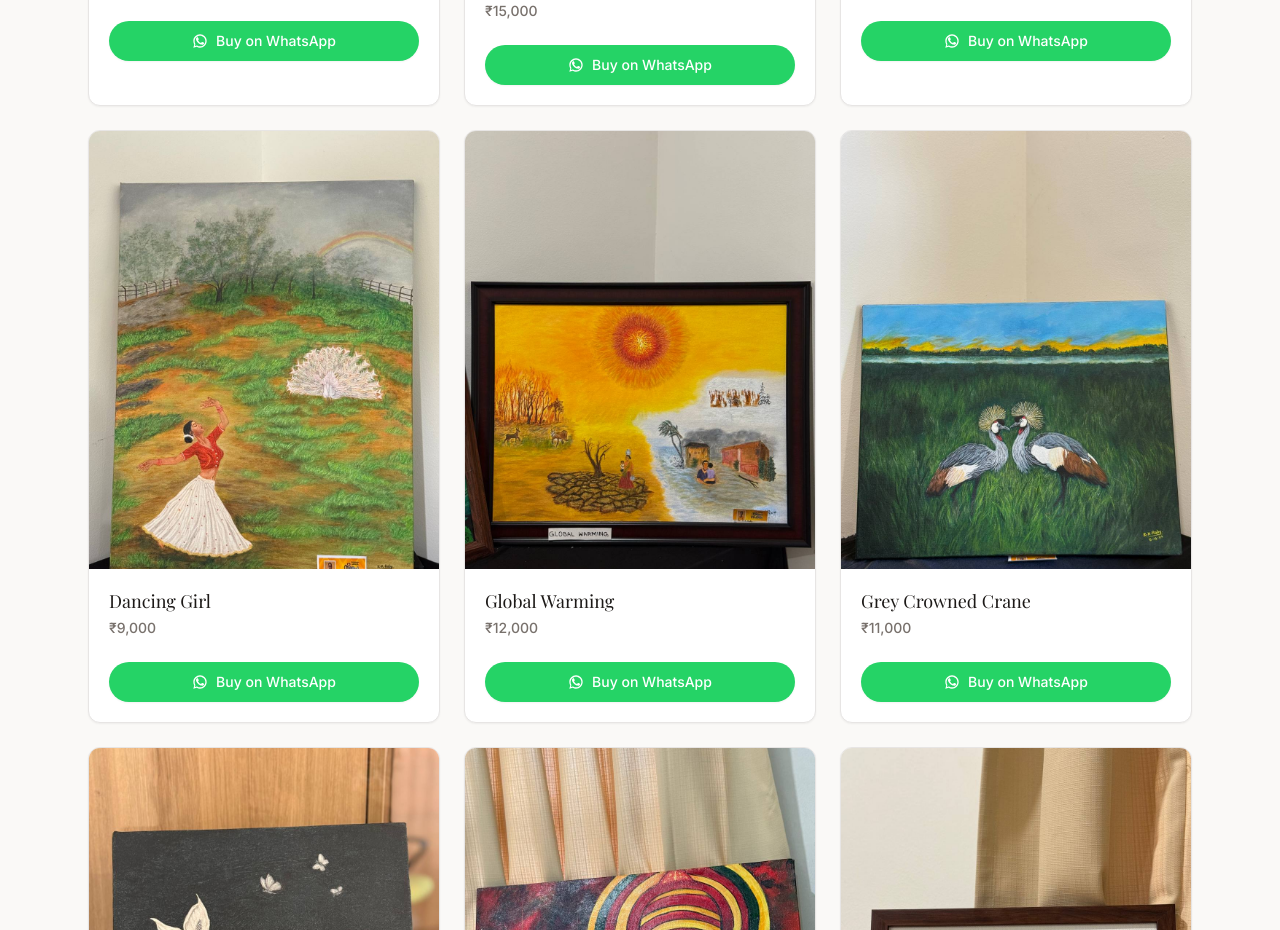
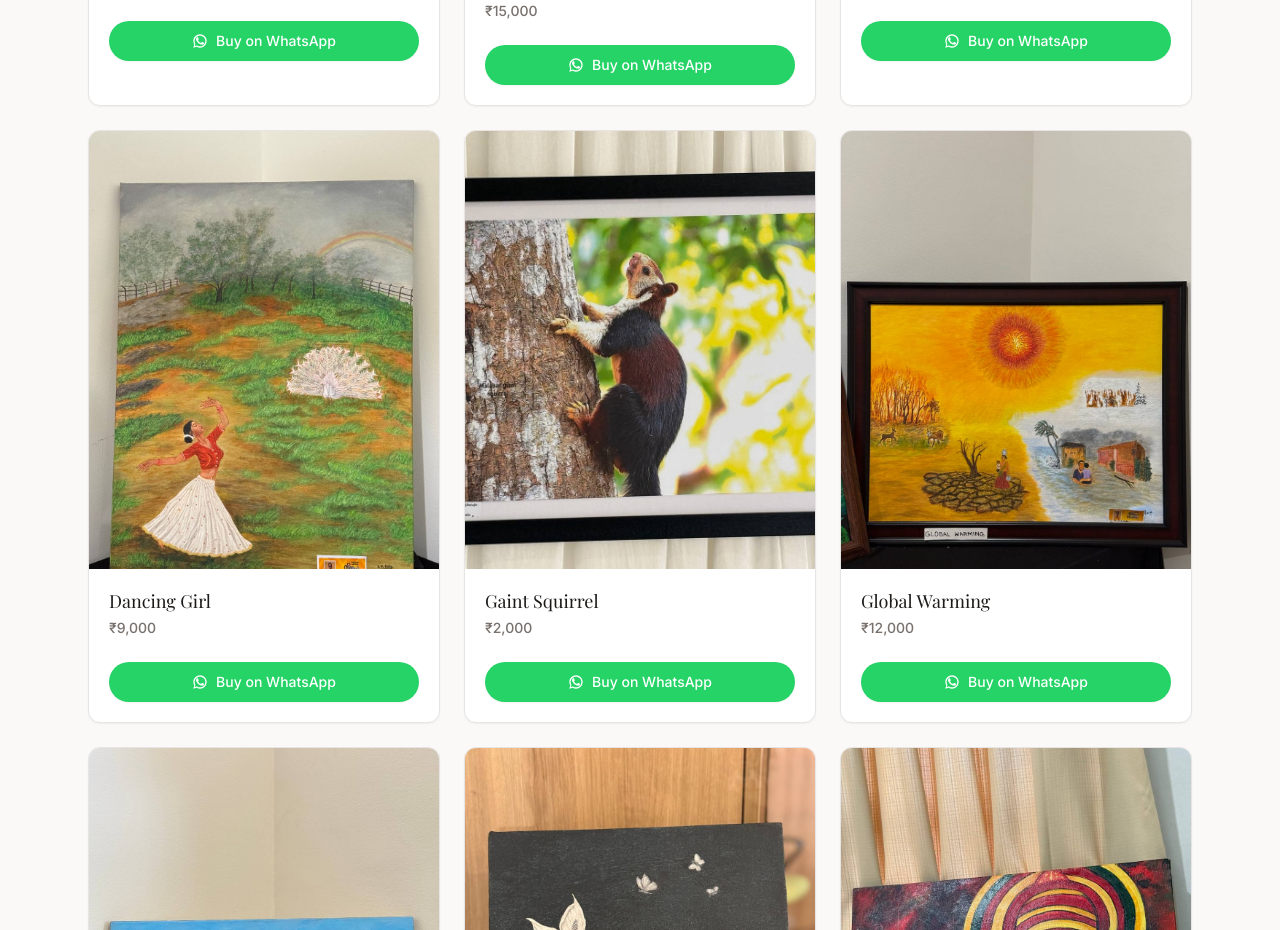
Before and after one commit to jasilmohmd/Art-catalogue, a Next.js app: page / in a window 1280 px wide. Shown: the part 2080-3010 px from the top of the page. Built offline with nearby package versions, Linux system fonts and the light colour scheme; a web font is replaced by a local one.

Commit message:
feat: add Gaint Squirrel artwork

```diff
--- a/data/artworks.ts
+++ b/data/artworks.ts
@@ -56,6 +56,13 @@ export const artworks: Artwork[] = [
     name: "Dancing Girl",
     price: 9000,
     image: "/artworks/dancing_girl-9000.jpg",
+    available: true,
+  },
+  {
+    id: "gaint-squirrel",
+    name: "Gaint Squirrel",
+    price: 2000,
+    image: "/artworks/gaint_squirrel-2000.jpg",
     available: true,
   },
   {
```
Also changed, not shown: public/artworks/gaint_squirrel-2000.jpg (added).
